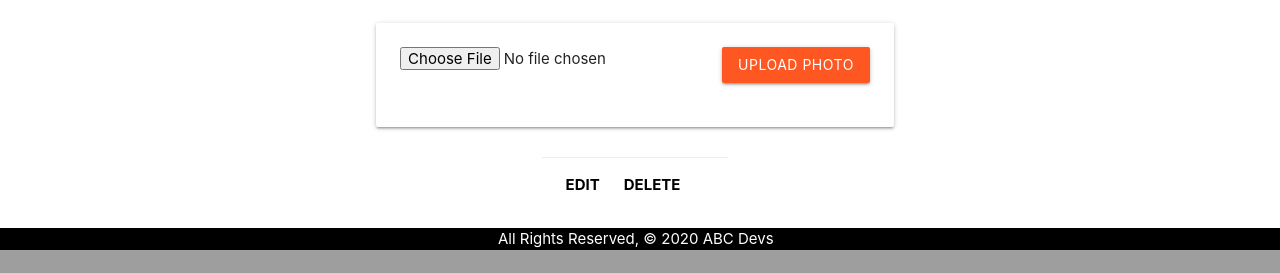
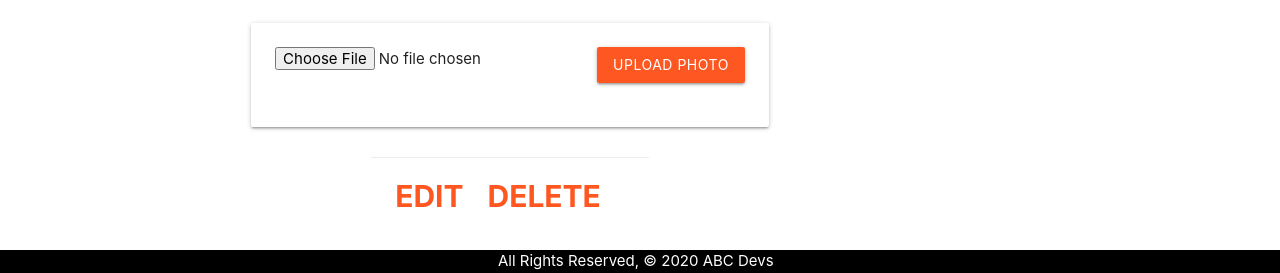
Before and after one commit to alexpensavalle/SneakerHEADz-development, a Django app: page /sneakers/1/ in a window 1280 px wide. Shown: the part 1516-1789 px from the top of the page. Before the commit the page ends 1766 px from the top, so only its background shows below. Run offline with Django 3.2, Linux system fonts and the light colour scheme; a user stored in the database is signed in; tables that the repository leaves empty hold one stand-in row (values such as "Sample post").

Commit message:
Final CSS for Project Submittal - Complete 9/24

```diff
--- a/main_app/static/css/style.css
+++ b/main_app/static/css/style.css
@@ -149,3 +149,8 @@
       padding: 12px;
       box-shadow: black;
     }
+
+    .card {
+      width:1000px;
+
+     }
--- a/main_app/templates/sneakers/detail.html
+++ b/main_app/templates/sneakers/detail.html
@@ -13,14 +13,15 @@
         <p>Condition: {{ sneaker.condition }}</p>
         <p>Release Date: {{ sneaker.release }}</p>
         <p>Collection: {{ sneaker.user }}</p>
-      </div>
-    </div>
+      </div><!--end card-content-->
+    </div><!--end card-panel-->
+
     {% for photo in sneaker.photo_set.all %}
     <img class="responsive-img card-panel" src="{{photo.url}}">
     {% empty %}
     <div class="card-panel black-text center-align">No Photos Uploaded</div>
     {% endfor %}
-</div> <!--***********-->
+</div> <!--end card-->
     {% if user.id == sneaker.user.id %}
 <div class="card">
     <form action="{% url 'add_photo' sneaker.id %}" enctype="multipart/form-data" method="POST" class="card-panel">
@@ -32,8 +33,8 @@
 </div> <!--*********-->
 <div class="card">
     <div class="card-action">
-        <a style="font-weight:bold;" href="{% url 'sneakers_update' sneaker.id %}">Edit</a>
-        <a style="font-weight:bold;" href="{% url 'sneakers_delete' sneaker.id %}">Delete</a>
+        <a style="font-weight:bold;font-size: 30px;color:#FF5722" href="{% url 'sneakers_update' sneaker.id %}">Edit</a>
+        <a style="font-weight:bold;font-size: 30px;color:#FF5722" href="{% url 'sneakers_delete' sneaker.id %}">Delete</a>
     </div>
     {% endif %}
 </div> <!--*********-->
--- a/main_app/templates/sneakers/index.html
+++ b/main_app/templates/sneakers/index.html
@@ -4,8 +4,8 @@
 <h1>My Kicks</h1>
 
 {% for sneaker in sneakers %}
+<a href="{% url 'detail' sneaker.id %}">
     <div class="card">
-    <a href="{% url 'detail' sneaker.id %}">
         <div class="card-panel">
             <div class="card-content">
                 <span class="card-title">{{ sneaker.name }}</span>
@@ -16,6 +16,7 @@
                 <p>Release Date: {{ sneaker.release }}</p>
             <!--<p>Collection: {{ sneaker.user }}</p>-->
             </div><!--end card-content-->
+        </div><!--end card-panel-->
 
         {% for photo in sneaker.photo_set.all %}
         <img class="responsive-img card-panel" src="{{photo.url}}">
@@ -23,9 +24,8 @@
         <div class="card-panel black-text center-align">No Photos Uploaded</div>
         {% endfor %}
 
-        </div><!--end card-panel-->
+    </div><!--end card-->
 </a>
-</div><!--end card-->
 {% endfor %}
 
 
```
Also changed, not shown: main_app/templates/main_app/sneaker_list.html (+4 -3 lines). Lines whose indentation alone changed are shown as unchanged.
